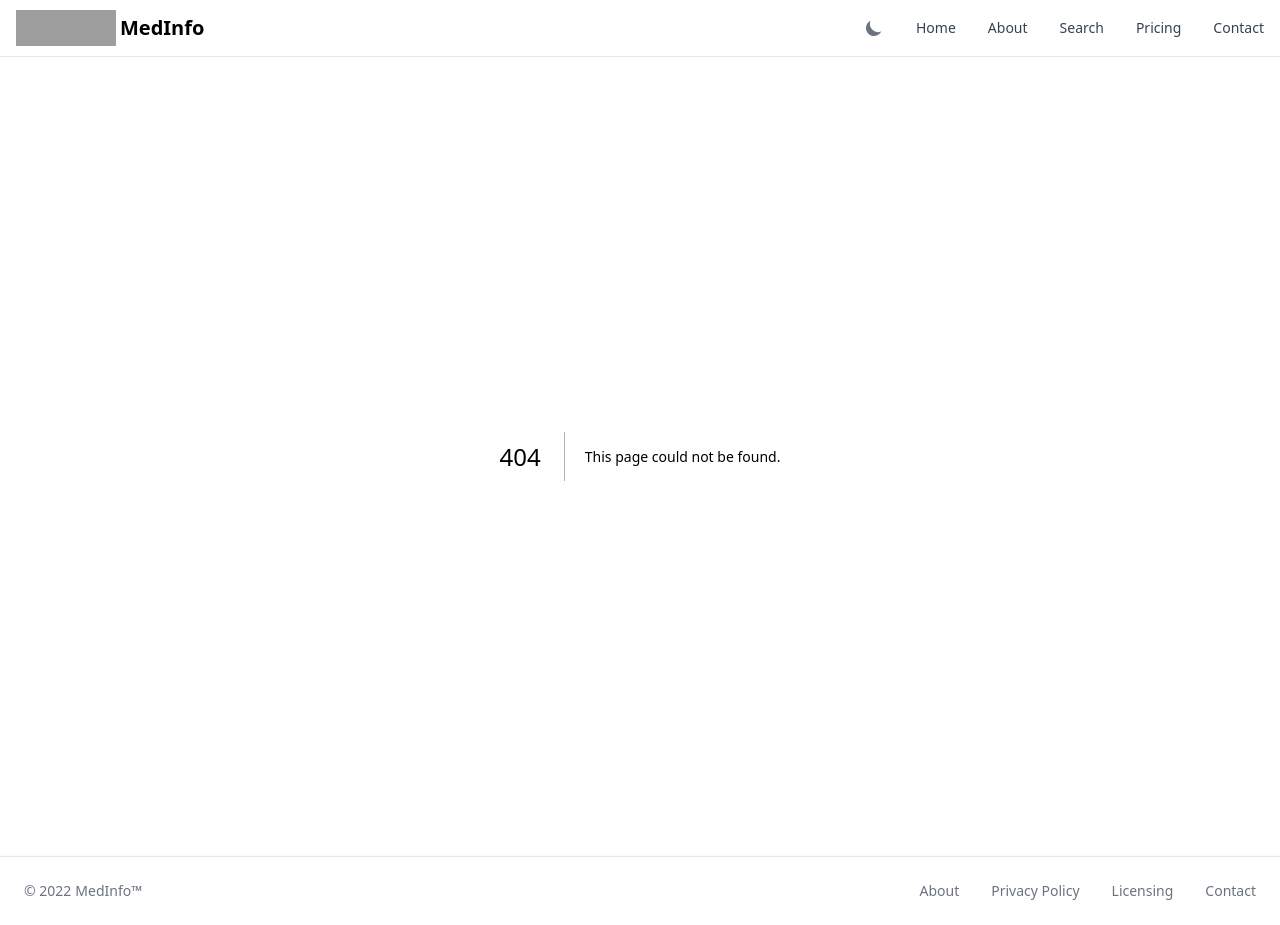
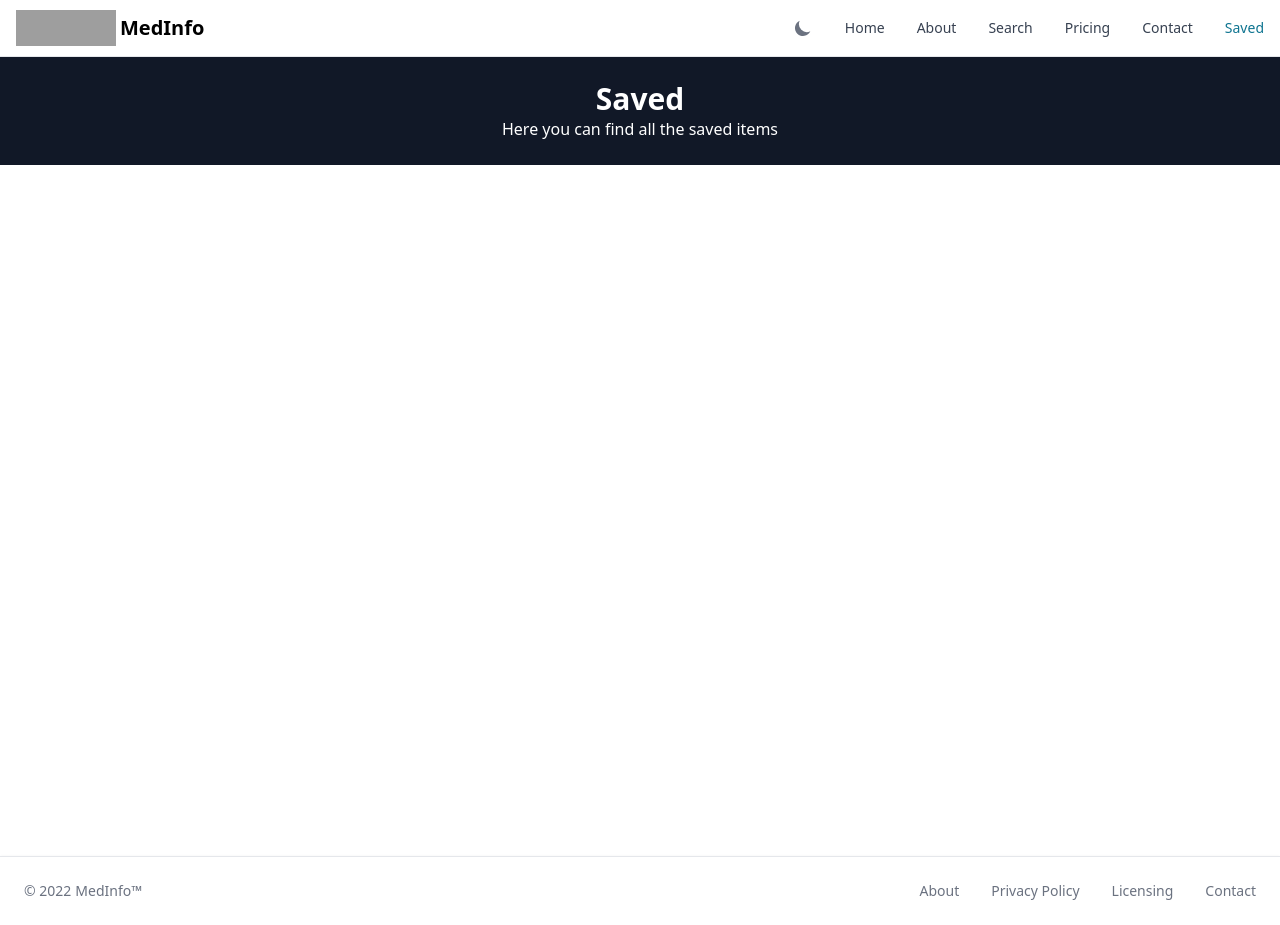
Before and after one commit to badkamyk/med-search, a Next.js app: page /saved in a window 1280 px wide. Before the commit this address had no page. Built offline with nearby package versions, Linux system fonts and the light colour scheme; grey boxes are pictures that could not be loaded.

Commit message:
saving search results to private list

```diff
--- a/components/Card.tsx
+++ b/components/Card.tsx
@@ -5,13 +5,15 @@ type CardProps = {
     cardData?: MedDatatype
     maxW: string
     link?: string
+    checkIfSaved?: (id: string) => boolean
+    toggleLocalStorage?: (id: string, data: MedDatatype) => void
 }
 
-export default function Card({maxW, cardData, link}: CardProps) {
-    console.log(cardData)
+export default function Card({maxW, cardData, link, checkIfSaved, toggleLocalStorage}: CardProps) {
     return (
+        <div className={`relative block p-6 mb-2 max-w-${maxW} bg-white rounded-lg border border-gray-200 shadow-md hover:bg-gray-100 dark:bg-gray-800 dark:border-gray-700 dark:hover:bg-gray-700`}>
             <Link href={link ? link : `https://clinicaltrials.gov/ct2/show/study/${cardData?.NCTId}`} target="_blank"
-              className={`block p-6 mb-2 max-w-${maxW} bg-white rounded-lg border border-gray-200 shadow-md hover:bg-gray-100 dark:bg-gray-800 dark:border-gray-700 dark:hover:bg-gray-700`}>
+                  >
                 {/*className="block p-6 mx-auto max-w-[69%] bg-white rounded-lg border border-gray-200 shadow-md hover:bg-gray-100 dark:bg-gray-800 dark:border-gray-700 dark:hover:bg-gray-700">*/}
                 <h5 className="mb-2 text-2xl font-bold tracking-tight text-gray-900 dark:text-white">{cardData ? cardData.BriefTitle : "Check the recent research post"}</h5>
                 {cardData?.Condition.map((condition, index) => (
@@ -24,6 +26,21 @@ export default function Card({maxW, cardData, link}: CardProps) {
                         className="inline-block px-2 py-1 mt-1 mr-2 text-sm font-medium leading-5 text-blue-800 bg-blue-100 rounded-full dark:bg-green-500 dark:text-white">{cardData.PrimaryCompletionDate.length > 0 ? `Completion date: ${cardData.PrimaryCompletionDate}` : null}</span>
                 </p> : null}
                 <p className="font-normal text-gray-700 dark:text-gray-300 mt-2">{cardData ? `Outcome measure: ${cardData.PrimaryOutcomeMeasure.map(el => el.toLowerCase())}` : "Here are the biggest enterprise technology stories of the day. Here are the biggest enterprise technology stories of the day. Here are the biggest enterprise technology stories of the day."}</p>
+                {/*boomark button*/}
+
             </Link>
+            {cardData ? <button
+                onClick={() => toggleLocalStorage ? toggleLocalStorage(cardData.NCTId[0], cardData) : null}
+                className="absolute top-0 right-0 mt-4 mr-4 text-gray-500 dark:text-gray-300 hover:text-green-200 dark:hover:text-green-300">
+                {checkIfSaved ? checkIfSaved(cardData.NCTId[0]) ? <svg xmlns="http://www.w3.org/2000/svg" className="h-6 w-6" fill="none" viewBox="0 0 24 24" stroke="currentColor">
+                    <path strokeLinecap="round" strokeLinejoin="round" strokeWidth={2} d="M5 13l4 4L19 7" />
+                </svg> : <svg className="w-6 h-6" fill="none" stroke="currentColor" viewBox="0 0 24 24"
+                              xmlns="http://www.w3.org/2000/svg">
+                    <path strokeLinecap="round" strokeLinejoin="round" strokeWidth="2"
+                          d="M5 5a2 2 0 012-2h10a2 2 0 012 2v16l-7-3.5L5 21V5z"></path>
+                </svg> : null}
+            </button> : null}
+
+        </div>
     )
 }
--- a/components/Nav.tsx
+++ b/components/Nav.tsx
@@ -65,6 +65,12 @@ export default function Nav() {
                 >
                     Contact
                 </Navbar.Link>
+                <Navbar.Link
+                    href="/saved"
+                    active={router.pathname === "/saved"}
+                >
+                    Saved
+                </Navbar.Link>
             </Navbar.Collapse>
         </Navbar>
     )
--- a/components/SearchInput.tsx
+++ b/components/SearchInput.tsx
@@ -11,7 +11,6 @@ export default function SearchInput({onSubmit, getMedData} : {onSubmit: (data: A
         e.preventDefault();
         getMedData(searchTerm).then((data) => onSubmit(data));
     }
-
     return (
         <form onSubmit={handleSubmit} className="mt-12 px-6 text-md">
             <label htmlFor="default-search"
--- /dev/null
+++ b/pages/saved.tsx
@@ -0,0 +1,51 @@
+import {MedDatatype} from "../components/types/DataType";
+import {useState, useEffect} from "react";
+import {Pagination} from "flowbite-react";
+import Card from "../components/Card";
+
+export default function Saved() {
+    const [savedData, setSavedData] = useState<Array<MedDatatype>>([]);
+    const [currentPage, setCurrentPage] = useState(1);
+    const [totalPages, setTotalPages] = useState(1);
+
+    const getSavedData = () => {
+        const localData = localStorage.getItem("savedData");
+        if (localData) {
+            const parsedData = JSON.parse(localData);
+            const data: Array<MedDatatype> = Object.values(parsedData);
+            setSavedData(data);
+            setTotalPages(Math.ceil(data.length / 9));
+        }
+    }
+
+    useEffect(() => {
+        getSavedData();
+
+    }, []);
+
+    const handleChangePage = (page: number) => {
+        setCurrentPage(page);
+    }
+
+    return (
+        <div className="min-h-screen flex flex-col">
+            <div className="text-white py-6 flex flex-col gap-y-3 bg-gray-900">
+                <div className="flex px-3 flex-col items-center flex-1 md:px-20 lg:px-20 xl:px-20 2xl:px-20 text-left">
+                    <h1 className="text-3xl font-bold">Saved</h1>
+                    <p className="text-md">Here you can find all the saved items</p>
+                </div>
+            </div>
+            <div
+                className="p-3 grid gap-4 w-full mb-6 justify-center items-center relative">
+                {savedData.slice((currentPage - 1) * 9, currentPage * 9).map((data) => (
+                    <Card key={data.NCTId[0]} maxW={"7xl"} cardData={data}/>
+                ))}
+            </div>
+
+            {savedData.length > 0 &&
+                <Pagination className="flex justify-center items-center pb-3" currentPage={currentPage}
+                            onPageChange={handleChangePage} totalPages={totalPages}/>}
+        </div>
+
+    )
+}
--- a/pages/search-info.tsx
+++ b/pages/search-info.tsx
@@ -8,6 +8,38 @@ export default function SearchPage() {
     const [cardData, setCardData] = useState<Array<MedDatatype>>([]);
     const [currentPage, setCurrentPage] = useState(1);
     const [totalPages, setTotalPages] = useState(1);
+    const [savedSearchTerm, setSavedSearchTerm] = useState<Array<string>>([]);
+
+    const addToSavedSearchTerm = (searchTerm: string) => {
+        if (!savedSearchTerm.includes(searchTerm)) {
+            setSavedSearchTerm(prevState => [...prevState, searchTerm]);
+        }
+    }
+
+    const filterSearchTerm = (id: string) => {
+        return setSavedSearchTerm(prevState => prevState.filter((item) => item !== id));
+    }
+
+    const toggleLocalStorage = (id: string, data: MedDatatype) => {
+        const localData = localStorage.getItem("savedData");
+        console.log(localData);
+        if (localData) {
+            const parsedData = JSON.parse(localData);
+            if (parsedData[id]) {
+                delete parsedData[id];
+                filterSearchTerm(id);
+            } else {
+                parsedData[id] = data;
+                addToSavedSearchTerm(id);
+            }
+            localStorage.setItem("savedData", JSON.stringify(parsedData));
+        } else {
+            const newData: any = {};
+            newData[id] = data;
+            localStorage.setItem("savedData", JSON.stringify(newData));
+            addToSavedSearchTerm(id);
+        }
+    }
 
     const onSubmit = (data: Array<MedDatatype>) => {
         setCardData(data);
@@ -18,31 +50,44 @@ export default function SearchPage() {
         setCurrentPage(page);
     }
 
-    console.log(cardData)
+    const checkIfSaved = (id: string) => {
+        const localData = localStorage.getItem("savedData");
+        if (localData) {
+            const parsedData = JSON.parse(localData);
+            if (parsedData[id]) {
+                return true;
+            }
+        }
+        return false;
+    }
 
     const getMedData = async (name: string) => {
-        const response = await fetch(`https://www.clinicaltrials.gov/api/query/study_fields?expr=${name}&fields=NCTId%2CBriefTitle%2CCondition%2CPrimaryOutcomeMeasure%2CLeadSponsorName%2CPrimaryCompletionDate&min_rnk=1&max_rnk=&fmt=json`);
+        const response = await fetch(`https://www.clinicaltrials.gov/api/query/study_fields?expr=${name}&fields=NCTId%2CBriefTitle%2CCondition%2CPrimaryOutcomeMeasure%2CLeadSponsorName%2CPrimaryCompletionDate&min_rnk=1&max_rnk=42&fmt=json`);
         const data = await response.json();
         return data.StudyFieldsResponse.StudyFields;
     }
-
     return (
         <div className="min-h-screen">
             <SearchInput onSubmit={onSubmit} getMedData={getMedData}/>
-            <div className="my-6 flex flex-col items-center justify-center flex-1 px-20 text-center text-black dark:text-white">
+            <div
+                className="my-6 flex flex-col items-center justify-center flex-1 px-20 text-center text-black dark:text-white">
                 <h1 className="text-4xl font-bold">{cardData.length > 0 ? "Search Results" : "Search results will show below"}</h1>
-                {cardData ? cardData.length > 0 && <p className="mt-3 text-2xl">Showing {cardData.length} results</p> : <p className="mt-3 text-2xl">No results found</p>}
+                {cardData ? cardData.length > 0 && <p className="mt-3 text-2xl">Showing {cardData.length} results</p> :
+                    <p className="mt-3 text-2xl">No results found</p>}
             </div>
             <div
                 // className="py-3 flex flex-col gap-6 flex-wrap align items-center w-full justify-center mb-12 sm:flex-row md:flex-row lg:flex-row xl:flex-row 2xl:flex-row">
                 // className="p-3 grid gap-4 w-full mb-12 justify-center items-center sm:grid-cols-2 md:grid-cols-3 lg:grid-cols-4 xl:grid-cols-4 2xl:grid-cols-1">
                 className="p-3 grid gap-4 w-full mb-6 justify-center items-center">
                 {cardData.slice((currentPage - 1) * 9, currentPage * 9).map((data) => (
-                    <Card key={data.NCTId[0]} maxW={"7xl"} cardData={data}/>
+                    <Card key={data.NCTId[0]} maxW={"7xl"} cardData={data} checkIfSaved={checkIfSaved}
+                          toggleLocalStorage={toggleLocalStorage}/>
                 ))}
             </div>
-            {cardData.length > 0 && <Pagination className="flex justify-center items-center pb-3" currentPage={currentPage}
-                        onPageChange={handleChangePage} totalPages={totalPages}/>}
+
+            {cardData.length > 0 &&
+                <Pagination className="flex justify-center items-center pb-3" currentPage={currentPage}
+                            onPageChange={handleChangePage} totalPages={totalPages}/>}
         </div>
     )
 }
```
Lines whose indentation alone changed are shown as unchanged.
